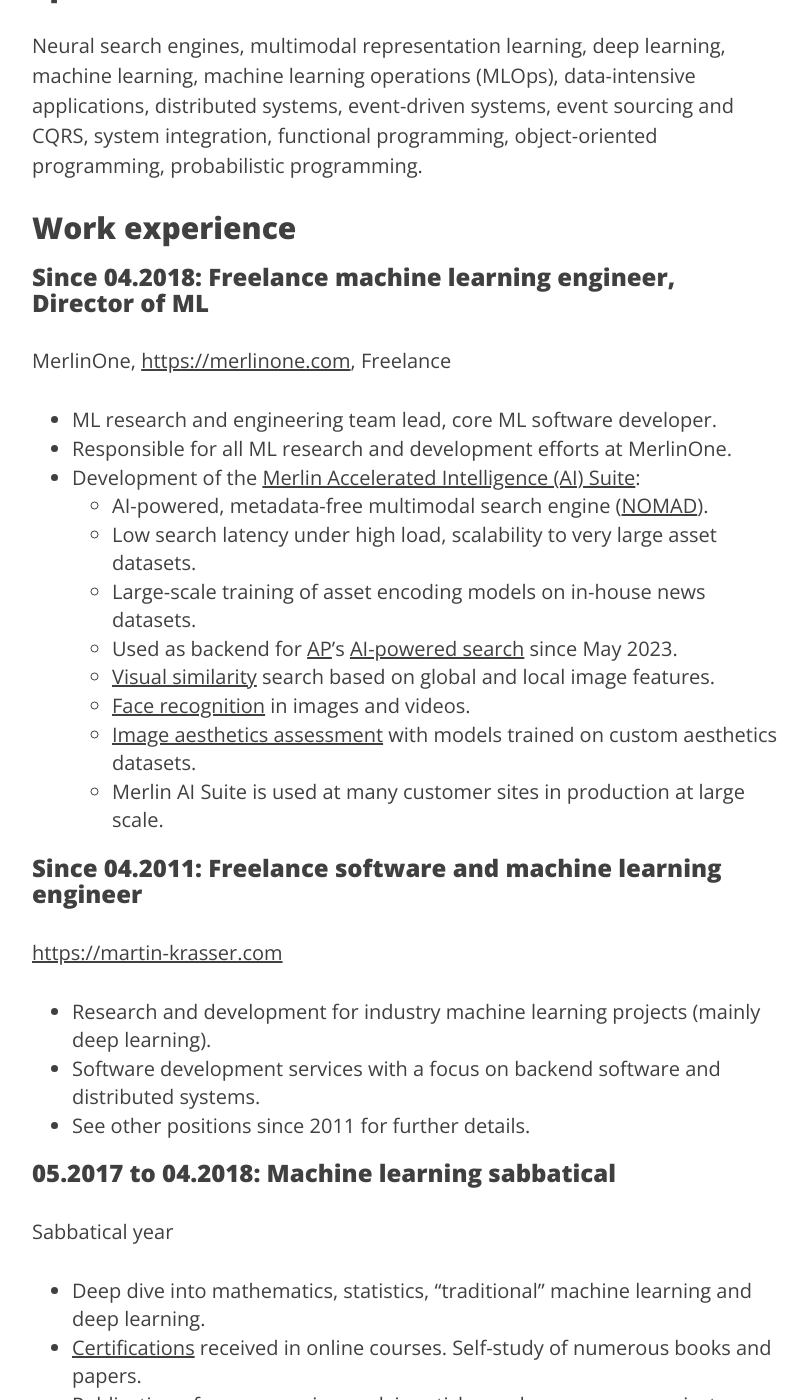
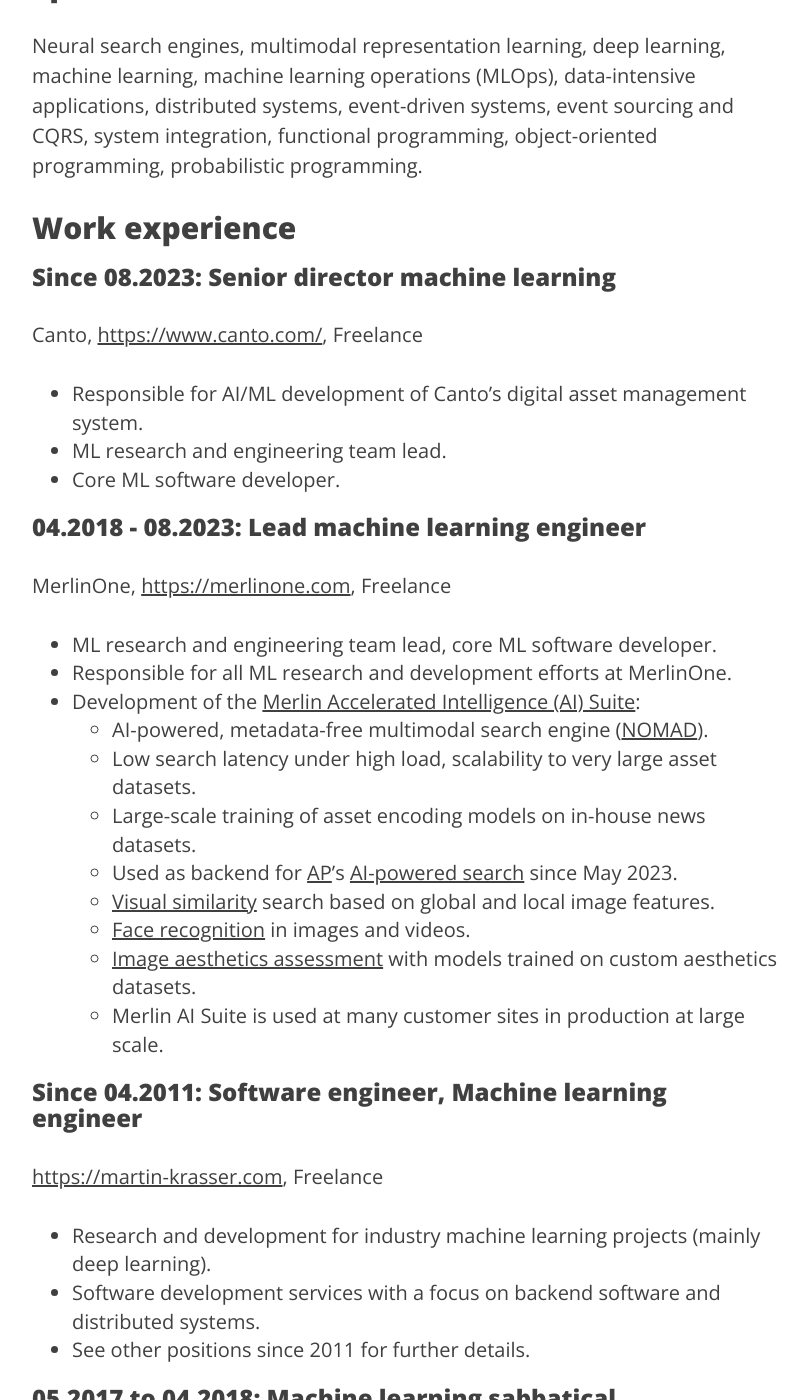
Before and after one commit to krasserm/krasserm.github.io, a Jekyll site: the page built from resume.md, in a window 1280 px wide and 1400 px high, scrolled down 1020 px. Shown: the whole window, without its empty margins (233-1041 px from the left). Built offline with Jekyll 4.4.1, drawn with Linux system fonts in a browser that asks for light colours.

Commit message:
Add latest position

```diff
--- a/resume.md
+++ b/resume.md
@@ -39,7 +39,15 @@
 
 ## Work experience
 
-### Since 04.2018: Freelance machine learning engineer, Director of ML
+### Since 08.2023: Senior director machine learning
+
+Canto, [https://www.canto.com/](https://www.canto.com/), Freelance
+
+- Responsible for AI/ML development of Canto's digital asset management system.
+- ML research and engineering team lead.
+- Core ML software developer.
+
+### 04.2018 - 08.2023: Lead machine learning engineer
 
 MerlinOne, [https://merlinone.com](https://merlinone.com), Freelance
 
@@ -55,10 +63,9 @@
   - [Image aesthetics assessment](https://merlinone.com/solutions/merlin-ai-impact/) with models trained on custom aesthetics datasets.
   - Merlin AI Suite is used at many customer sites in production at large scale.
 
+### Since 04.2011: Software engineer, Machine learning engineer
 
-### Since 04.2011: Freelance software and machine learning engineer
-
-[https://martin-krasser.com](https://martin-krasser.com)
+[https://martin-krasser.com](https://martin-krasser.com), Freelance
 
 - Research and development for industry machine learning projects (mainly deep learning).
 - Software development services with a focus on backend software and distributed systems.
```
